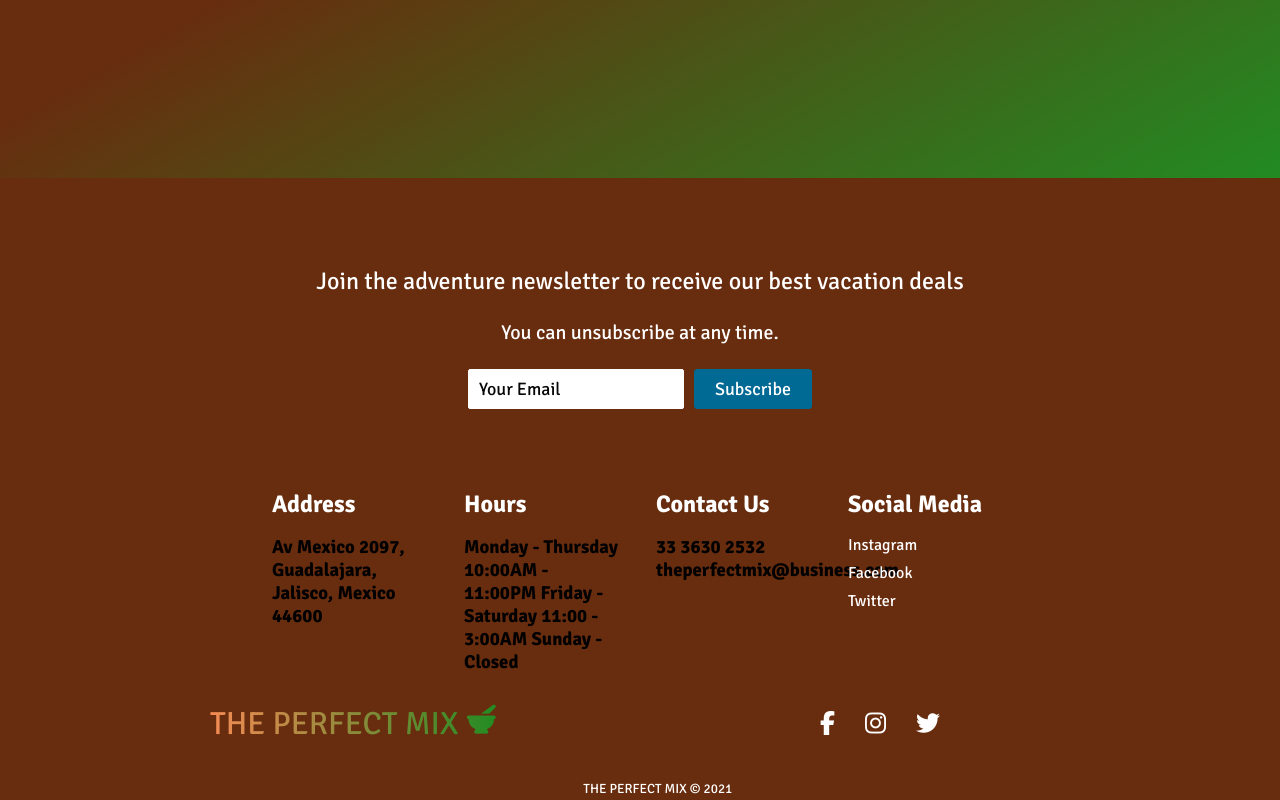
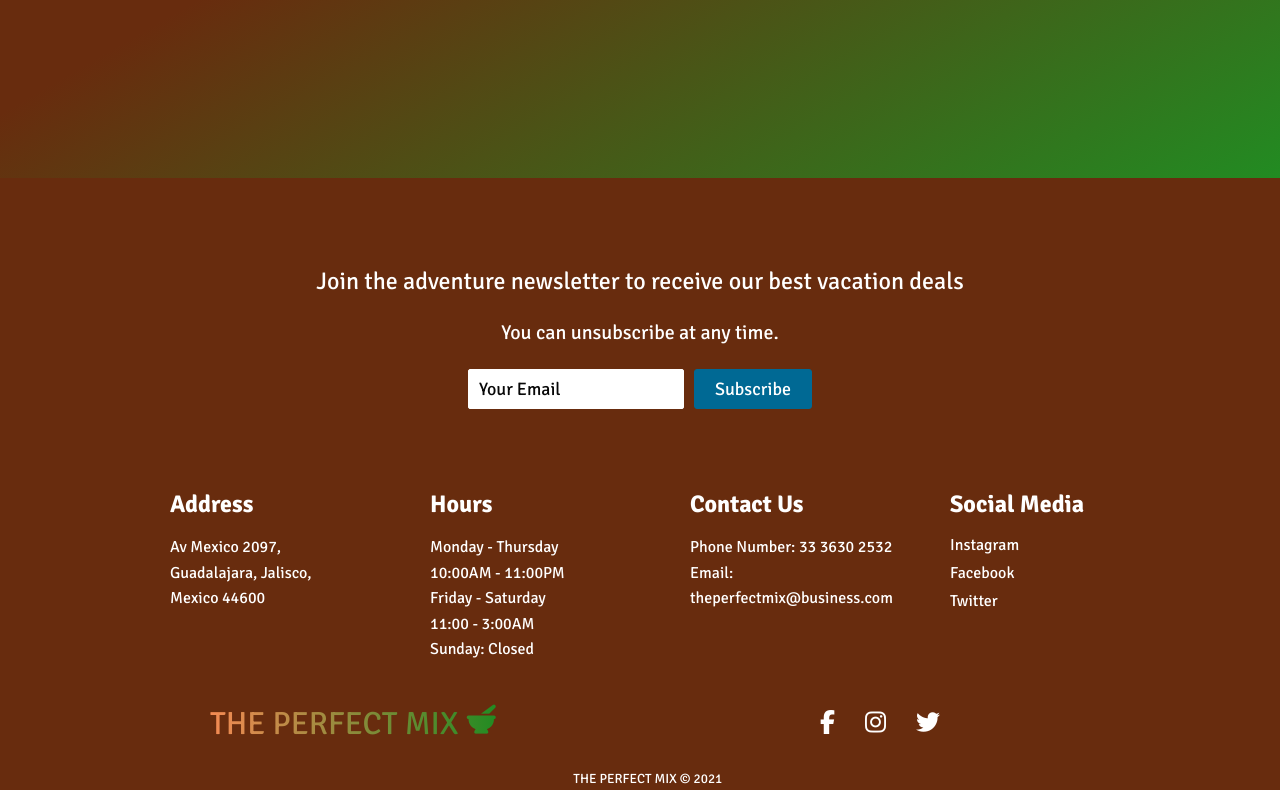
Before and after one commit to LeslieLopez25/perfect-mix-react, a React (Create React App) app: page /order in a window 1280 px wide. Shown: the part 502-1302 px from the top of the page. Built offline with nearby package versions, Linux system fonts and the light colour scheme.

Commit message:
Completed the footer section

```diff
--- a/src/components/Footer/Footer.css
+++ b/src/components/Footer/Footer.css
@@ -60,7 +60,7 @@
   flex-direction: column;
   align-items: flex-start;
   text-align: left;
-  margin: 16px;
+  margin: 16px 50px 16px 50px;
   width: 160px;
   box-sizing: border-box;
 }
@@ -95,6 +95,14 @@
 }
 
 /* Social Icons */
+.footer-link-items>p {
+  font-size: 16px;
+  color: #fff;
+  width: 90%;
+  line-height: 1.6;
+  display: flex;
+}
+
 .social-icon-link {
   color: #fff;
   font-size: 24px;
@@ -126,7 +134,7 @@
   align-items: center;
   width: 120px;
   position: relative;
-  bottom: 25px;
+  bottom: 15px;
   margin-right: 150px
 }
 
@@ -143,7 +151,7 @@
   text-decoration: none;
   margin-left: 20px;
   position: relative;
-  bottom: 25px;
+  bottom: 15px;
   cursor: pointer;
 }
 
@@ -156,6 +164,7 @@
   color: #fff;
   position: relative;
   top: 40px;
+  right: 10px;
 }
 
 @media screen and (max-width: 820px) {
--- a/src/components/Footer/Footer.js
+++ b/src/components/Footer/Footer.js
@@ -29,20 +29,20 @@ function Footer() {
         <div className="footer-link-wrapper">
           <div class="footer-link-items">
             <h2>Address</h2>
-            <h3>Av Mexico 2097, Guadalajara, Jalisco, Mexico 44600</h3>
+            <p>Av Mexico 2097, Guadalajara, Jalisco, Mexico 44600</p>
           </div>
           <div class="footer-link-items">
             <h2>Hours</h2>
-            <h3>
+            <p>
               Monday - Thursday 10:00AM - 11:00PM Friday - Saturday 11:00 -
-              3:00AM Sunday - Closed
-            </h3>
+              3:00AM Sunday: Closed
+            </p>
           </div>
         </div>
         <div className="footer-link-wrapper">
           <div class="footer-link-items">
             <h2>Contact Us</h2>
-            <h3>33 3630 2532 theperfectmix@business.com</h3>
+            <p>Phone Number: 33 3630 2532 Email: theperfectmix@business.com</p>
           </div>
           <div class="footer-link-items">
             <h2>Social Media</h2>
```
